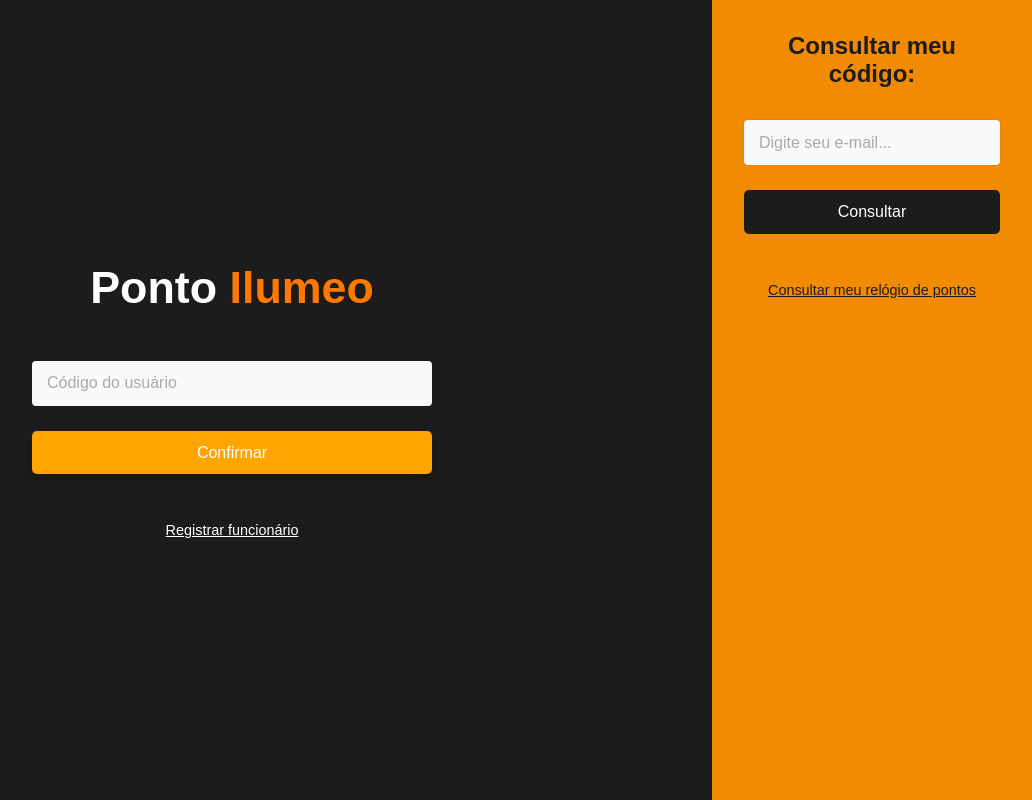
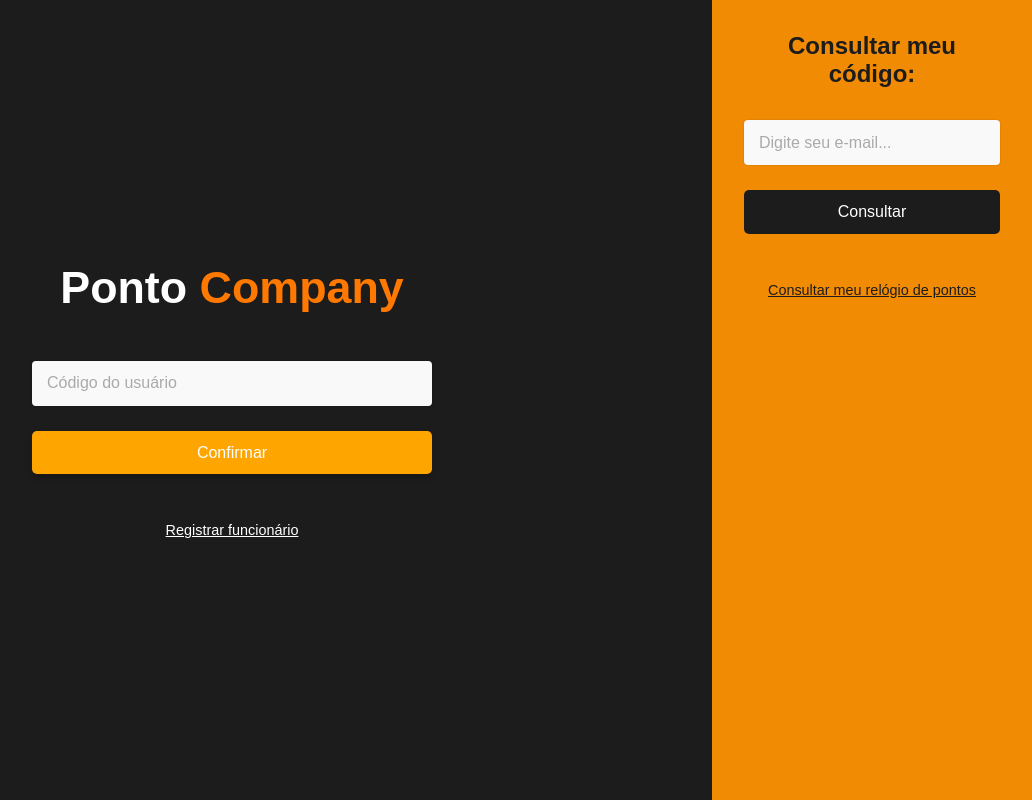
Before and after one commit to Eduardo-Souza-Dev/registro-de-ponto, a Next.js app in the folder frontend/: page /ponto in a window 1280 px wide. Shown: the whole page, without its empty margins (248-1280 px from the left). Built offline with nearby package versions, Linux system fonts and the light colour scheme.

Commit message:
Ajustando cors do backend

```diff
--- a/frontend/src/app/ponto/page.tsx
+++ b/frontend/src/app/ponto/page.tsx
@@ -53,7 +53,7 @@
     <div className={styles.container}>
       <div className={styles.leftSection}>
         <h1 className={styles.title}>
-          Ponto <span className={styles.highlight}>Ilumeo</span>
+          Ponto <span className={styles.highlight}>Company</span>
         </h1>
         <div className={styles.formGroup}>
           <input
```
Also changed, not shown: 1 other file (tests, documents, lock files or other folders).
